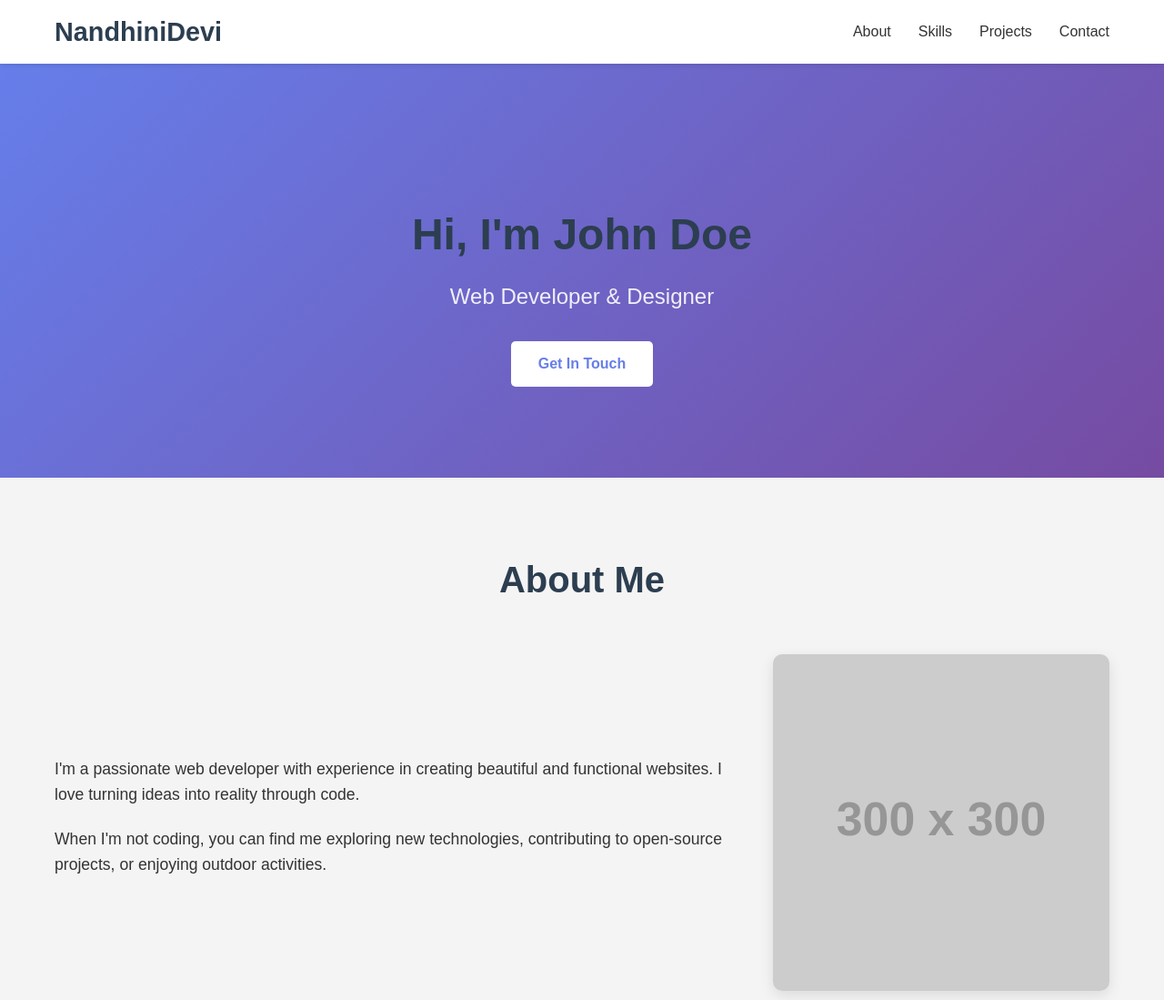
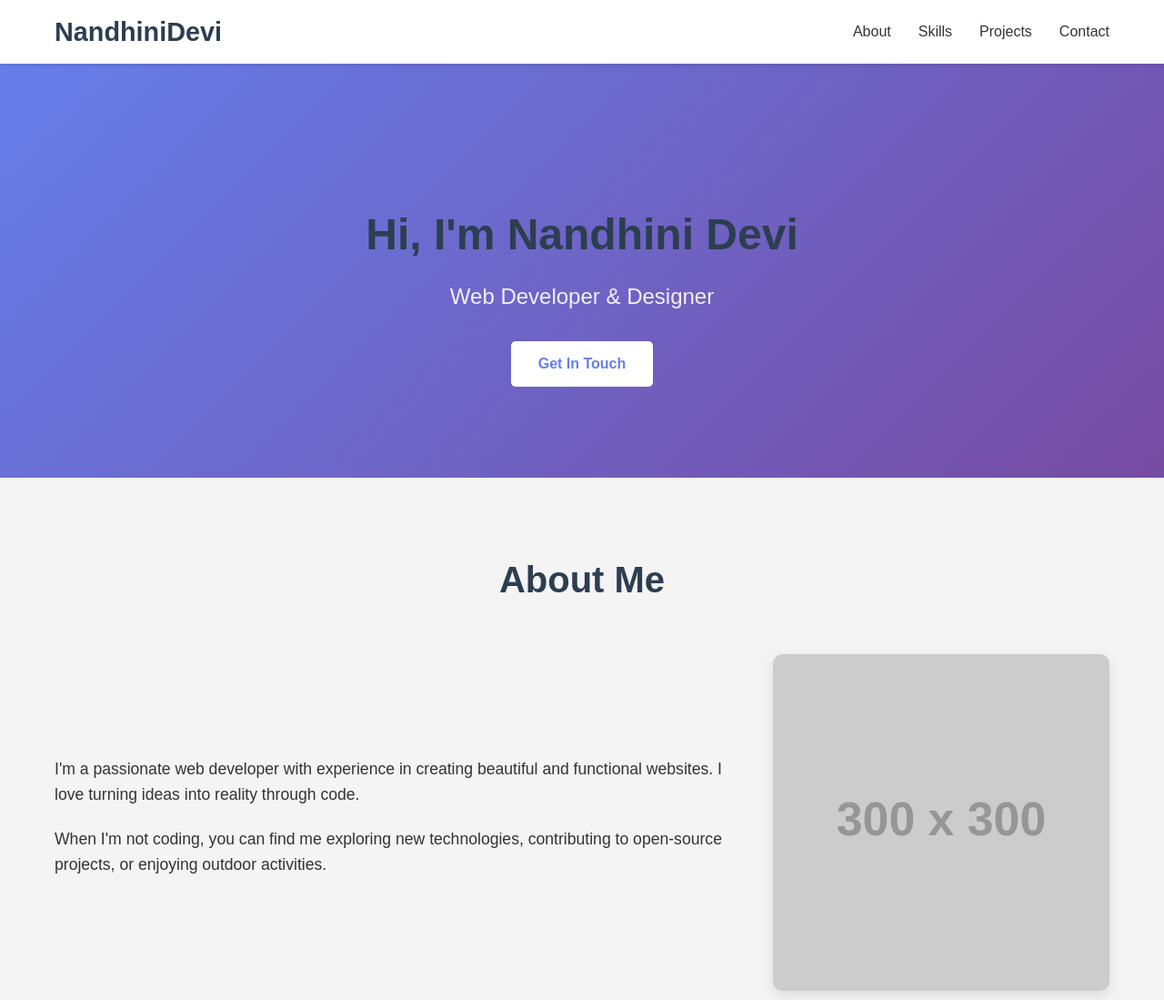
Before and after one commit to nandhinidevi16/portfolio, a plain HTML site: page index.html in a window 1280 px wide. Shown: the top 1099 px of the page at 91% size. Drawn offline with Linux system fonts and the light colour scheme; placeholder pictures from the web are drawn by us.

Commit message:
Update index.html

```diff
--- a/index.html
+++ b/index.html
@@ -29,7 +29,7 @@
     <main>
         <section id="hero">
             <div class="hero-container">
-                <h2>Hi, I'm John Doe</h2>
+                <h2>Hi, I'm Nandhini Devi</h2>
                 <p>Web Developer & Designer</p>
                 <a href="#contact" class="cta-button">Get In Touch</a>
             </div>
```
